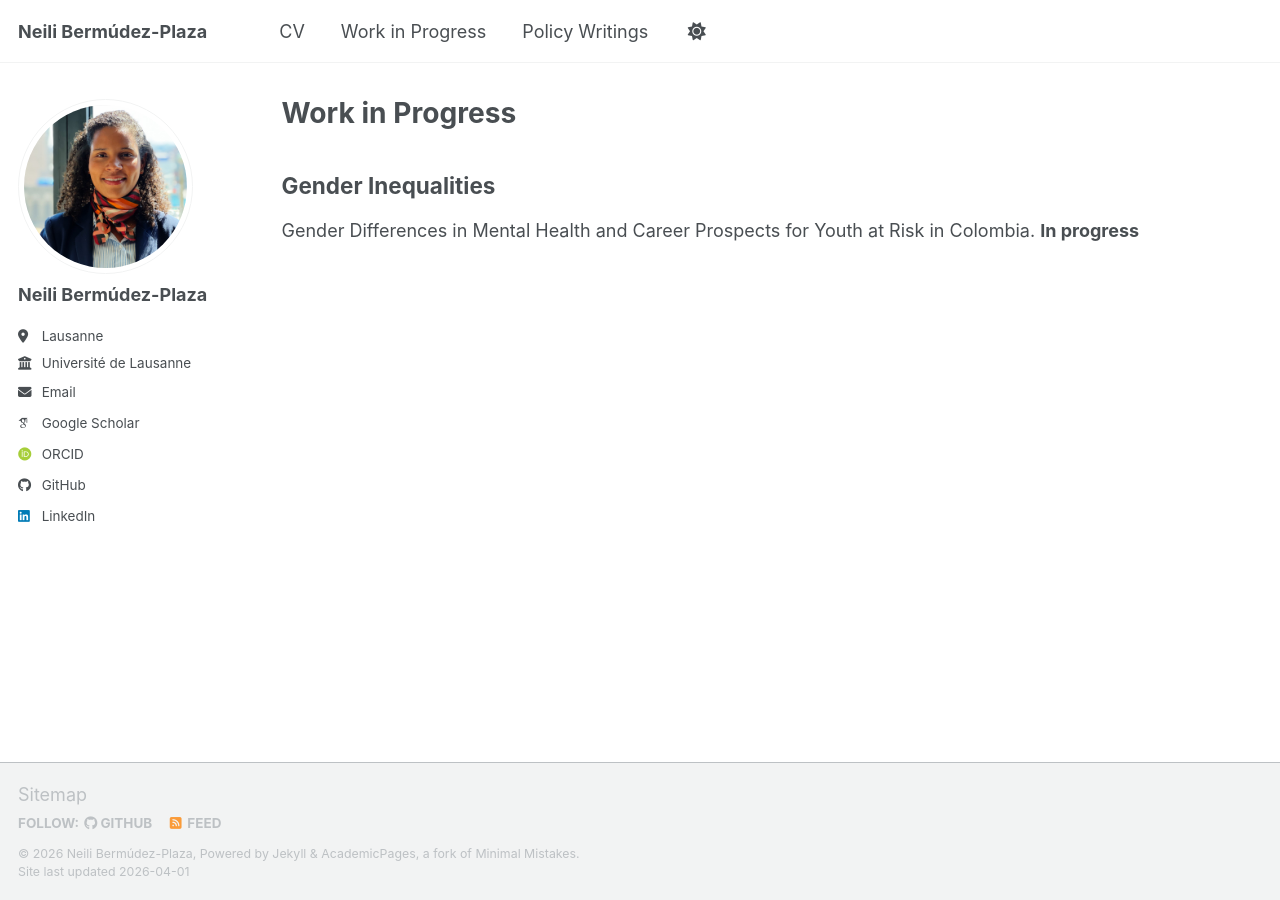
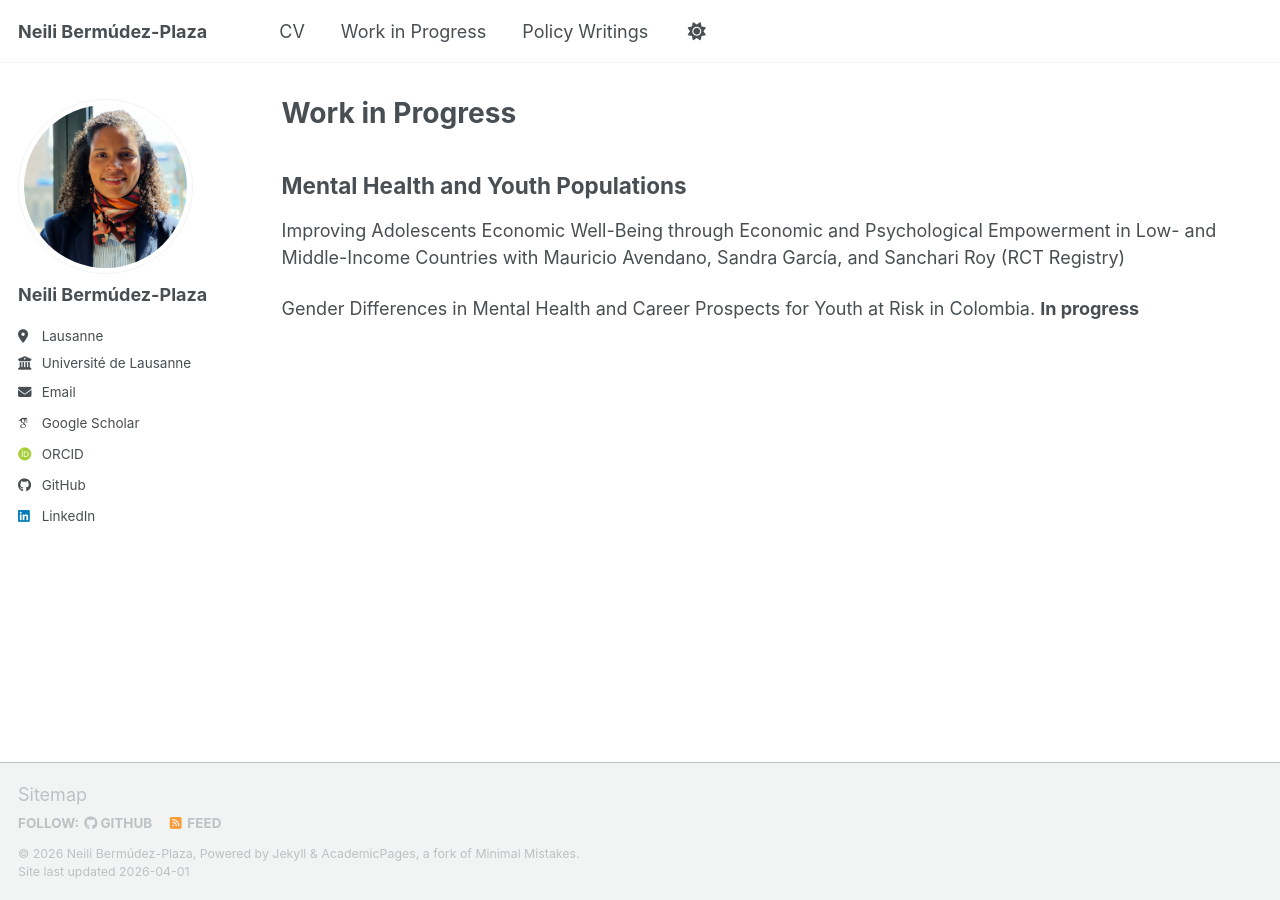
Before and after one commit to ncbermudez/ncbermudez.github.io, a Jekyll site: the page built from _pages/workinprogess.md, in a window 1280 px wide. Built offline with Jekyll 4.4.1, drawn with Linux system fonts in a browser that asks for light colours; some web fonts are replaced; a script bundle is joined from its source files by our own code; library files that are not in the unit come from our copies.

Commit message:
Update workinprogess.md

```diff
--- a/_pages/workinprogess.md
+++ b/_pages/workinprogess.md
@@ -5,6 +5,8 @@ permalink: /workinprogress/
 author_profile: true
 ---
 
-## Gender Inequalities
+## Mental Health and Youth Populations
+
+Improving Adolescents Economic Well-Being through Economic and Psychological Empowerment in Low- and Middle-Income Countries with Mauricio Avendano, Sandra García, and Sanchari Roy (RCT Registry)
 
 Gender Differences in Mental Health and Career Prospects for Youth at Risk in Colombia. **In progress**
```
